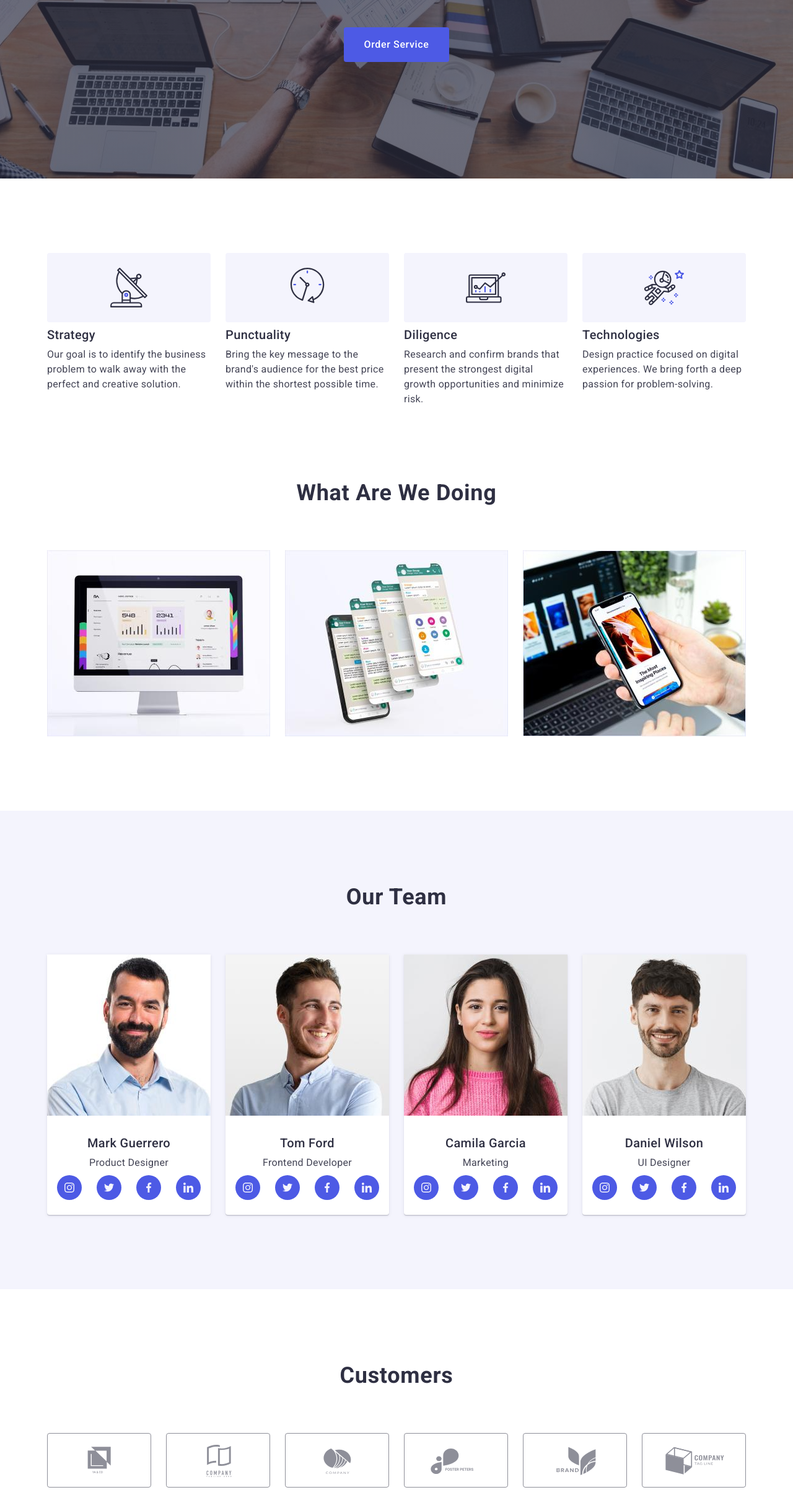
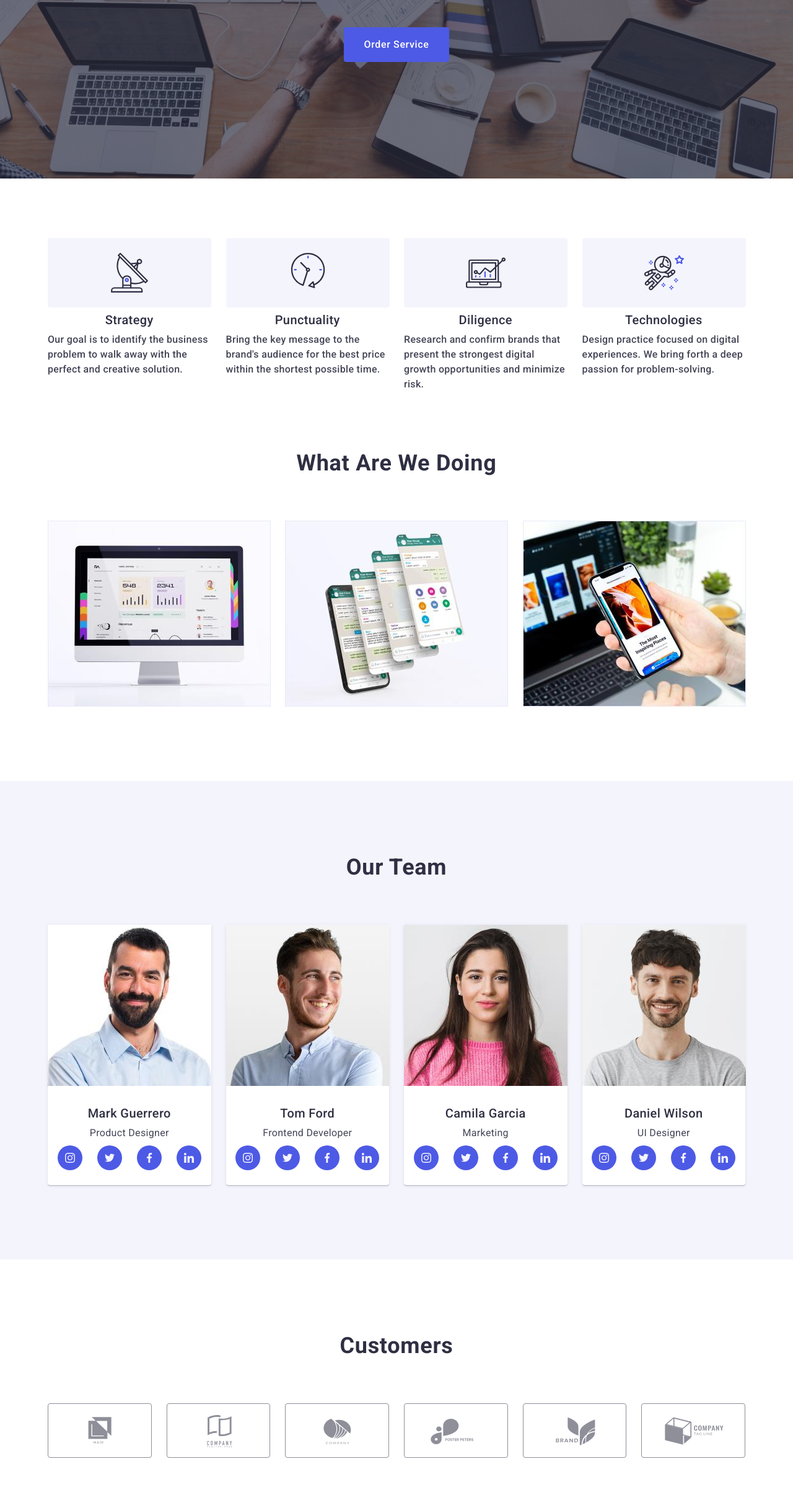
Before and after one commit to ChAndriy/goit-markup-hw-06, a plain HTML site: page index.html in a window 1280 px wide. Shown: the part 385-2797 px from the top of the page at 62% size. Drawn offline with nearby package versions, Linux system fonts and the light colour scheme.

Commit message:
commit 1
перезагружу комп - все висить

```diff
--- a/css/styles.css
+++ b/css/styles.css
@@ -47,9 +47,10 @@ list-style: none;
 }
 
 .container{
-  width: 1158px;
+  width: 100%;
+
   margin: 0 auto;
-  padding: 0 15px;
+  padding: 0 16px;
 
 
 }
@@ -321,12 +322,8 @@ font-size: 16px;
 line-height:1.5;
 letter-spacing: 0.02em;
 color: #FFFFFF;
-max-width: 264px;
+max-width: 264px;}
 
-
-
-
-}
 .footer-decor-media{
 font-size: 16px;
 line-height:1.5;
@@ -392,7 +389,7 @@ border-radius: 4px;
 border: 1px solid  #FFF;
 background-color: transparent;
 color: #FFF;
-margin-right: 24px;
+
 letter-spacing: 0.04em;
 line-height: 1.5;
 font-size: 12px;
@@ -427,7 +424,7 @@ cursor: pointer;
 }
 /* second page */
 
-.blockone {
+.blockone  .container{
   background-image:
   linear-gradient( rgba(46, 47, 66, 0.7), rgba(46, 47, 66, 0.7)),
   url(../images/people-office.jpg ) ;
@@ -436,7 +433,7 @@ cursor: pointer;
  background-size: cover;
  max-width: 1440px;
 padding: 188px 0;
-margin: 0 auto;
+
 
 }
 .blockone-title {
@@ -678,47 +675,49 @@ transition: background-color var(--transition);
 
 /* BlockSecond */
 .blocksecond{
-  padding: 120px 0;
+  padding: 96px 0;
 
 }
 .blocktoo {
   display: flex;
-  gap: 24px;
+  flex-wrap: wrap;
+  justify-content: center;
+  gap: 72px;
   }
 
 .blocktoo-list{
-width: calc((100% - 72px) / 4);
+
+width: 100%;
 }
 .blocktoo-list-block{
-  display: flex;
-  width: 264px;
-height: 112px;
-background-color: #F4F4FD;
-border-radius: 4px;
-align-items: center;
-justify-content: center;
-margin-bottom: 8px;
+
+display: none;
 }
 .blocktoo-title {
-  font-weight: 500;
-font-size: 20px;
-line-height: 1.2;
-letter-spacing: 0.02em;
+ margin-bottom: 8px;
+text-align: center;
 color: #2E2F42;
-margin-bottom: 8px;
-
+font-size: 36px;
+font-family: Roboto;
+font-style: normal;
+font-weight: 700;
+line-height: 40px;
+letter-spacing: 0.72px;
+text-transform: capitalize;
 
 }
 .blocktoo-text {
   font-size: 16px;
 line-height: 1.5;
 letter-spacing: 0.02em;
-color: #434455
+color: #434455;
+font-weight: 500;
 }
 
 /* Blockthree */
 .blockthree {
   padding-bottom: 120px;
+  display: none;
 }
 .blockthree-list {
   display: flex;
@@ -745,9 +744,8 @@ justify-content:space-around;
 /* <!-- Blockfour --> */
 .blockfour {
   background: #F4F4FD;
-  padding-bottom: 120px;
-  padding-top: 120px;
-
+  padding-bottom: 96px;
+  padding-top: 96px;
 }
 .blockfour-title {
   font-weight: 700;
@@ -761,12 +759,22 @@ margin-bottom:  72px;
 }
 .blockfour-list {
   display: flex;
+  flex-wrap: wrap;
+  gap: 72px;
+  justify-content: center;
+  }
+  .blockfours-list{
+    display: flex;
+    flex-wrap: wrap;
     gap: 24px;
     justify-content: center;
   }
+
   .blockfour-items {
+    margin: 0 82px;
     background: #FFFFFF;
-  width: calc((100% - 72px) / 4);
+    width: 100%;
+
     border-radius: 0px 0px 4px 4px;
     box-shadow: 0px 1px 6px rgba(46, 47, 66, 0.08), 0px 1px 1px rgba(46, 47, 66, 0.16), 0px 2px 1px rgba(46, 47, 66, 0.08);
   }
@@ -817,9 +825,10 @@ color: #434455;
 }
 /* <!-- Blockfive --> */
 .blockfive{
-  padding-bottom: 120px;
-  padding-top: 120px;
+  padding-bottom: 96px;
+  padding-top: 96px;
 }
+
 .blockfive-title {
   font-weight: 700;
 font-size: 36px;
@@ -832,13 +841,16 @@ margin-bottom:  72px;
 }
 .blockfive-list {
   display: flex;
-  gap: 24px;
+  flex-wrap: wrap;
+  gap: 72px 16px ;
   justify-content: center;
 
   }
   .blockfive-items {
    border-radius: 4px;
-     width: calc((100% - 120px) / 6);
+
+  width: calc((100% - 16px) / 2);
+
    height: 88px;
    display: flex;
    align-items: center;
@@ -871,3 +883,100 @@ margin-bottom:  72px;
 .blockfive-svg {
   fill: currentColor;
 }
+
+@media screen and (min-width:428px){
+  .container{
+    max-width:375px;
+  }
+  .blockfive{
+    max-width:428px;
+  }
+
+}
+
+
+
+@media screen and (min-width:768px){
+  .container{
+    max-width:768px;
+  }
+  .blocktoo-list{
+    width: calc((100% - 24px) / 2);
+  }
+  .blocktoo{
+    gap: 72px 24px;
+  }
+  .blockthree {
+    display: none;
+  }
+  .blockfour {
+
+  }
+  .blockfour-list {
+    gap:64px 24px;
+   }
+    .blockfour-items {
+      margin: 0 ;
+      max-width:264px;
+      width: calc((100% - 24px) / 2);
+      }
+}
+
+
+
+@media screen and (min-width:1158px){
+  .container
+  {max-width: 1158px;
+  }
+  .blocktoo-list{
+    width: calc((100% - 72px) / 4); }
+    .blocktoo-list-block
+    {
+      display: flex;
+      width: 264px;
+    height: 112px;
+    background-color: #F4F4FD;
+    border-radius: 4px;
+    align-items: center;
+    justify-content: center;
+    margin-bottom: 8px;
+    }
+    .blocktoo-title {
+      font-weight: 500;
+    font-size: 20px;
+    line-height: 1.2;
+    letter-spacing: 0.02em;
+    margin-bottom: 8px;
+  }
+  .blockthree {
+    padding-bottom: 120px;
+    display: block;
+  }
+
+  .blockfour {
+    padding-bottom: 120px;
+    padding-top: 120px;
+  }
+  .blockfour-list {
+    display: flex;
+    gap: 24px;
+    justify-content: center;
+    }
+    .blockfour-items {
+      background: #FFFFFF;
+      width: calc((100% - 72px) / 4);
+     }
+
+     .blockfive{
+      padding-bottom: 120px;
+      padding-top: 120px;
+    }
+    .blockfive-items {
+     width: calc((100% - 120px) / 6);
+  }
+  .blockfive-list {
+    flex-wrap: nowrap;
+    gap: 24px;
+
+    }
+}
--- a/index.html
+++ b/index.html
@@ -159,7 +159,7 @@
               <div class="blockfour-container">
                 <h3 class="blockfour-title-list">Mark Guerrero</h3>
                 <p class="blockfour-text">Product Designer</p>
-                <ul class="blockfour-list list">
+                <ul class="blockfours-list list">
                   <li class="to-pass-the-inspection">
                     <a class="blockfour-icon link" href="">
                       <svg class="blockfour-svg" width="16" height="16">
@@ -197,7 +197,7 @@
               <div class="blockfour-container">
                 <h3 class="blockfour-title-list">Tom Ford</h3>
                 <p class="blockfour-text">Frontend Developer</p>
-                <ul class="blockfour-list list">
+                <ul class="blockfours-list list">
                   <li class="to-pass-the-inspection">
                     <a class="blockfour-icon link" href="">
                       <svg class="blockfour-svg" width="16" height="16">
@@ -235,7 +235,7 @@
               <div class="blockfour-container">
                 <h3 class="blockfour-title-list">Camila Garcia</h3>
                 <p class="blockfour-text">Marketing</p>
-                <ul class="blockfour-list list">
+                <ul class="blockfours-list list">
                   <li class="to-pass-the-inspection">
                     <a class="blockfour-icon link" href="">
                       <svg class="blockfour-svg" width="16" height="16">
@@ -273,7 +273,7 @@
               <div class="blockfour-container">
                 <h3 class="blockfour-title-list">Daniel Wilson</h3>
                 <p class="blockfour-text">UI Designer</p>
-                <ul class="blockfour-list list">
+                <ul class="blockfours-list list">
                   <li class="to-pass-the-inspection">
                     <a class="blockfour-icon link" href="">
                       <svg class="blockfour-svg" width="16" height="16">
@@ -306,8 +306,8 @@
         </div>
       </section>
       <!-- Blockfive -->
-      <section class="blockfive">
-        <div class="container">
+      <section class="blockfive container">
+        <div >
           <h2 class="blockfive-title">Customers</h2>
 
           <ul class="blockfive-list list">
```
Lines whose indentation alone changed are shown as unchanged.
